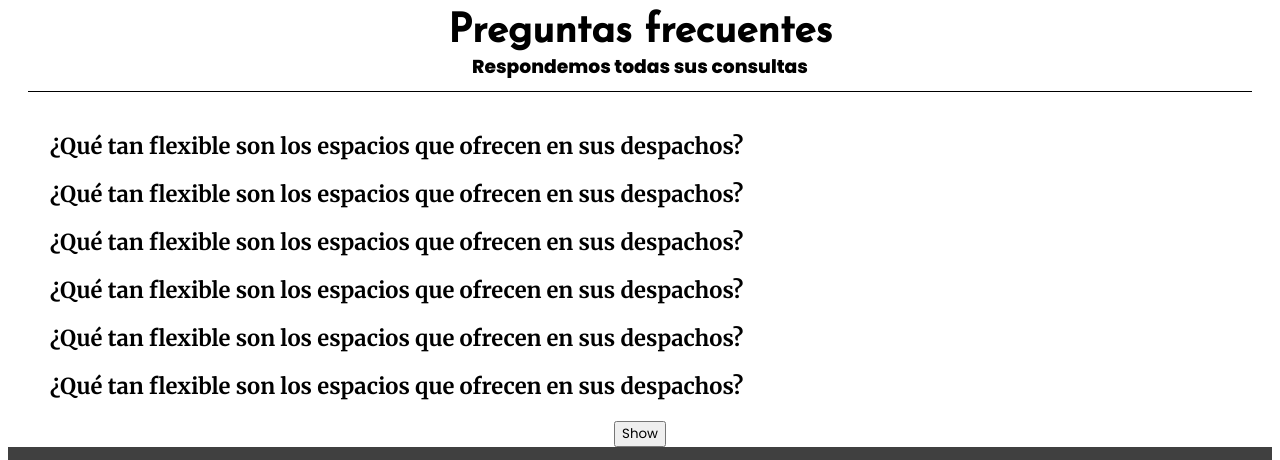
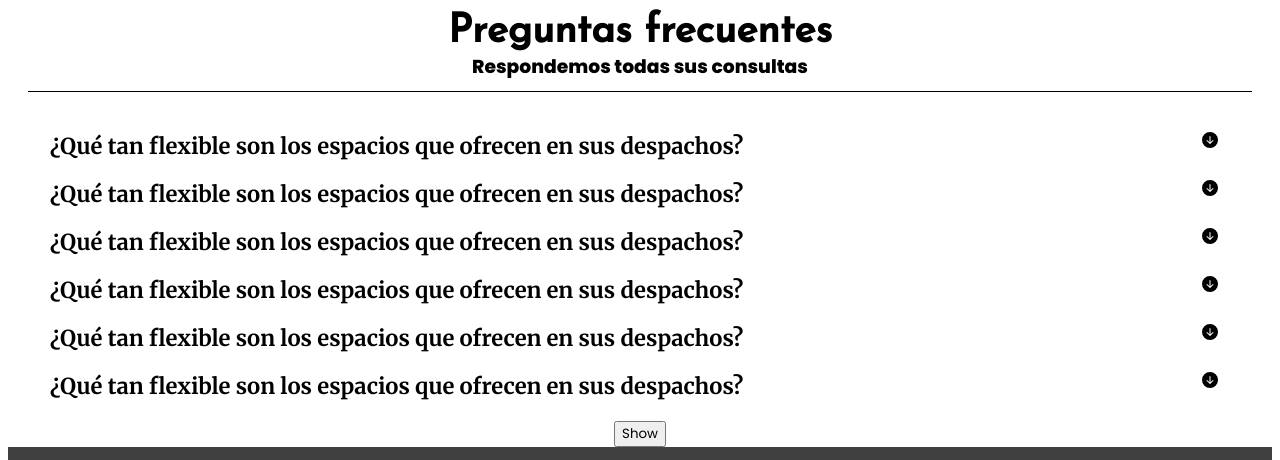
Before and after one commit to Henrrymbau1/Coworking-Space-Proyecto-final, a React (Create React App) app in the folder proyecto-final/: page /faq in a window 1280 px wide. Shown: the part 1420-1880 px from the top of the page. Built offline with nearby package versions, Linux system fonts and the light colour scheme; no server answers; grey boxes are pictures that could not be loaded.

Commit message:
new icons faq

```diff
--- a/proyecto-final/src/Components/SupportChat/MessageParser.jsx
+++ b/proyecto-final/src/Components/SupportChat/MessageParser.jsx
@@ -2,10 +2,7 @@ class MessageParser {
     constructor(actionProvider) {
       this.actionProvider = actionProvider;
     }
-
-
-
-    parse(message) {
+  parse(message) {
       const lowerCaseMessage = message.toLowerCase();
 
       if (lowerCaseMessage.includes("buenas") || lowerCaseMessage.includes("hola")) {
--- a/proyecto-final/src/Pages/faq/Faq.jsx
+++ b/proyecto-final/src/Pages/faq/Faq.jsx
@@ -1,10 +1,20 @@
 import React from "react";
+import { BsFillArrowDownCircleFill, BsFillArrowUpCircleFill } from "react-icons/bs";
+import { useState } from 'react';
 import "./faq.scss";
 
 export default function Faq() {
+  const [show, setShow] = useState(false);
+  const [number, setNumber] = useState(0);
 
+  console.log(number);
+  const showFaq = () => {
+    setShow((show) => !show)
+
+  }
 
   return (
+
     <div class="container">
       <div className="container-faq">
         <div className="faq">
@@ -61,6 +71,7 @@ export default function Faq() {
           <div class="box">
             <img src="./assets/services1.jpg" alt="coworking" />
             <p>Todo ello desde ecosistemas vivos donde la colaboración sea la base. Desde nuestra experiencia a nivel global en los últimos 15 años, Impact Hub ofrece diferentes servicios para acompañar a empresas.</p>
+
           </div>
           <div class="box">
             <img src="./assets/services2.jpg" alt="coworking" />
@@ -82,47 +93,65 @@ export default function Faq() {
       <div class="container-main-query">
         <div class="box-query">
           <p>¿Qué tan flexible son los espacios que ofrecen en sus despachos? </p>
+          {    number !== 1 ? <BsFillArrowDownCircleFill id="icon" onClick={() => setNumber(1)}/> : number === 1 && <BsFillArrowUpCircleFill onClick={() => setNumber(0)}/>
+                }
         </div>
-        <div class="query1" id="show">A veces no es fácil saber cuánto espacio necesitas y durante cuánto tiempo. Una alternativa podría ser contratar con un operador de espacios flexibles por una cuota mensual, en lugar de un contrato de alquiler tradicional.
-          Los espacios de oficinas flexibles llevan tiempo siendo una solución viable para autónomos, startups y trabajadores en remoto. Ahora también están ganando adeptos entre las empresas más grandes por su flexibilidad, agilidad y estructura de precios.
-        </div>
+         { number === 1 &&
+          <div ><p>A veces no es fácil saber cuánto espacio necesitas y durante cuánto tiempo. Una alternativa podría ser contratar con un operador de espacios flexibles por una cuota mensual, en lugar de un contrato de alquiler tradicional.
+          Los espacios de oficinas flexibles llevan tiempo siendo una solución viable para autónomos, startups y trabajadores en remoto. Ahora también están ganando adeptos entre las empresas más grandes por su flexibilidad, agilidad y estructura de precios.</p>
+        </div>}
 
         <div class="box-query">
           <p>¿Qué tan flexible son los espacios que ofrecen en sus despachos? </p>
-
-        </div>
-        <div class="query1" id="show">A veces no es fácil saber cuánto espacio necesitas y durante cuánto tiempo. Una alternativa podría ser contratar con un operador de espacios flexibles por una cuota mensual, en lugar de un contrato de alquiler tradicional.
-          Los espacios de oficinas flexibles llevan tiempo siendo una solución viable para autónomos, startups y trabajadores en remoto. Ahora también están ganando adeptos entre las empresas más grandes por su flexibilidad, agilidad y estructura de precios.
+           {    number !== 2 ? <BsFillArrowDownCircleFill id="icon" onClick={() => setNumber(2)}/> : number === 2 && <BsFillArrowUpCircleFill onClick={() => setNumber(0)}/>
+                }
         </div>
 
+          { number === 2 &&
+          <div ><p>A veces no es fácil saber cuánto espacio necesitas y durante cuánto tiempo. Una alternativa podría ser contratar con un operador de espacios flexibles por una cuota mensual, en lugar de un contrato de alquiler tradicional.
+          Los espacios de oficinas flexibles llevan tiempo siendo una solución viable para autónomos, startups y trabajadores en remoto. Ahora también están ganando adeptos entre las empresas más grandes por su flexibilidad, agilidad y estructura de precios.</p>
+        </div>}
+
+        <div class="box-query">
+        <p>¿Qué tan flexible son los espacios que ofrecen en sus despachos? </p>
+        {    number !== 3 ? <BsFillArrowDownCircleFill id="icon" onClick={() => setNumber(3)}/> : number === 3 && <BsFillArrowUpCircleFill onClick={() => setNumber(0)}/>
+                }
+        </div>
+
+          { number === 3 &&
+          <div ><p>A veces no es fácil saber cuánto espacio necesitas y durante cuánto tiempo. Una alternativa podría ser contratar con un operador de espacios flexibles por una cuota mensual, en lugar de un contrato de alquiler tradicional.
+          Los espacios de oficinas flexibles llevan tiempo siendo una solución viable para autónomos, startups y trabajadores en remoto. Ahora también están ganando adeptos entre las empresas más grandes por su flexibilidad, agilidad y estructura de precios.</p>
+        </div>}
         <div class="box-query">
           <p>¿Qué tan flexible son los espacios que ofrecen en sus despachos? </p>
+          {    number !== 4 ? <BsFillArrowDownCircleFill id="icon" onClick={() => setNumber(4)}/> : number === 4 && <BsFillArrowUpCircleFill onClick={() => setNumber(0)}/>
+                }
+        </div>
 
-        </div>
-        <div class="query1" id="show">A veces no es fácil saber cuánto espacio necesitas y durante cuánto tiempo. Una alternativa podría ser contratar con un operador de espacios flexibles por una cuota mensual, en lugar de un contrato de alquiler tradicional.
-          Los espacios de oficinas flexibles llevan tiempo siendo una solución viable para autónomos, startups y trabajadores en remoto. Ahora también están ganando adeptos entre las empresas más grandes por su flexibilidad, agilidad y estructura de precios.
-        </div>
+          { number === 4 &&
+          <div ><p>A veces no es fácil saber cuánto espacio necesitas y durante cuánto tiempo. Una alternativa podría ser contratar con un operador de espacios flexibles por una cuota mensual, en lugar de un contrato de alquiler tradicional.
+          Los espacios de oficinas flexibles llevan tiempo siendo una solución viable para autónomos, startups y trabajadores en remoto. Ahora también están ganando adeptos entre las empresas más grandes por su flexibilidad, agilidad y estructura de precios.</p>
+        </div>}
         <div class="box-query">
           <p>¿Qué tan flexible son los espacios que ofrecen en sus despachos? </p>
+          {    number !== 5 ? <BsFillArrowDownCircleFill id="icon" onClick={() => setNumber(5)}/> : number === 5 && <BsFillArrowUpCircleFill onClick={() => setNumber(0)}/>
+                }
+        </div>
 
-        </div>
-        <div class="query1" id="show">A veces no es fácil saber cuánto espacio necesitas y durante cuánto tiempo. Una alternativa podría ser contratar con un operador de espacios flexibles por una cuota mensual, en lugar de un contrato de alquiler tradicional.
-          Los espacios de oficinas flexibles llevan tiempo siendo una solución viable para autónomos, startups y trabajadores en remoto. Ahora también están ganando adeptos entre las empresas más grandes por su flexibilidad, agilidad y estructura de precios.
-        </div>
+          { number === 5 &&
+          <div ><p>A veces no es fácil saber cuánto espacio necesitas y durante cuánto tiempo. Una alternativa podría ser contratar con un operador de espacios flexibles por una cuota mensual, en lugar de un contrato de alquiler tradicional.
+          Los espacios de oficinas flexibles llevan tiempo siendo una solución viable para autónomos, startups y trabajadores en remoto. Ahora también están ganando adeptos entre las empresas más grandes por su flexibilidad, agilidad y estructura de precios.</p>
+        </div>}
         <div class="box-query">
           <p>¿Qué tan flexible son los espacios que ofrecen en sus despachos? </p>
+          {    number !== 6 ? <BsFillArrowDownCircleFill id="icon" onClick={() => setNumber(6)}/> : number === 6 && <BsFillArrowUpCircleFill onClick={() => setNumber(0)}/>
+                }
+        </div>
 
-        </div>
-        <div class="query1" id="show">A veces no es fácil saber cuánto espacio necesitas y durante cuánto tiempo. Una alternativa podría ser contratar con un operador de espacios flexibles por una cuota mensual, en lugar de un contrato de alquiler tradicional.
-          Los espacios de oficinas flexibles llevan tiempo siendo una solución viable para autónomos, startups y trabajadores en remoto. Ahora también están ganando adeptos entre las empresas más grandes por su flexibilidad, agilidad y estructura de precios.
-        </div>
-        <div class="box-query">
-          <p>¿Qué tan flexible son los espacios que ofrecen en sus despachos? </p>
-
-        </div>
-        <div class="query1" id="show">A veces no es fácil saber cuánto espacio necesitas y durante cuánto tiempo. Una alternativa podría ser contratar con un operador de espacios flexibles por una cuota mensual, en lugar de un contrato de alquiler tradicional.
-          Los espacios de oficinas flexibles llevan tiempo siendo una solución viable para autónomos, startups y trabajadores en remoto. Ahora también están ganando adeptos entre las empresas más grandes por su flexibilidad, agilidad y estructura de precios.
-        </div>
+          { number === 6 &&
+          <div ><p>A veces no es fácil saber cuánto espacio necesitas y durante cuánto tiempo. Una alternativa podría ser contratar con un operador de espacios flexibles por una cuota mensual, en lugar de un contrato de alquiler tradicional.
+          Los espacios de oficinas flexibles llevan tiempo siendo una solución viable para autónomos, startups y trabajadores en remoto. Ahora también están ganando adeptos entre las empresas más grandes por su flexibilidad, agilidad y estructura de precios.</p>
+        </div>}
       </div>
 
 
```
